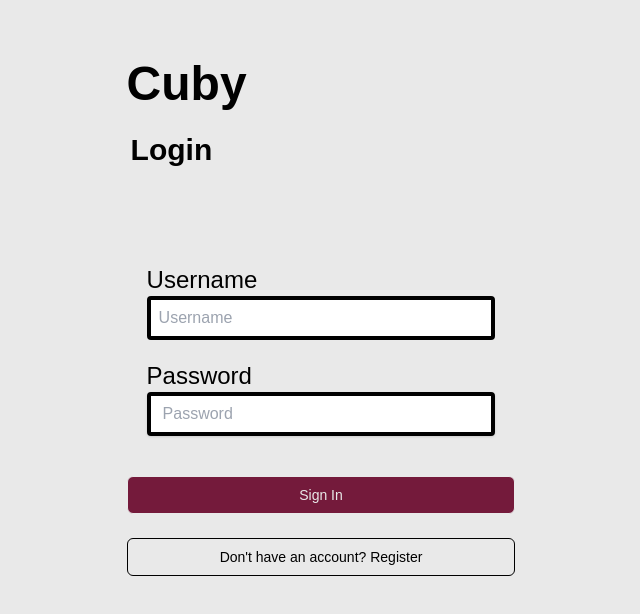
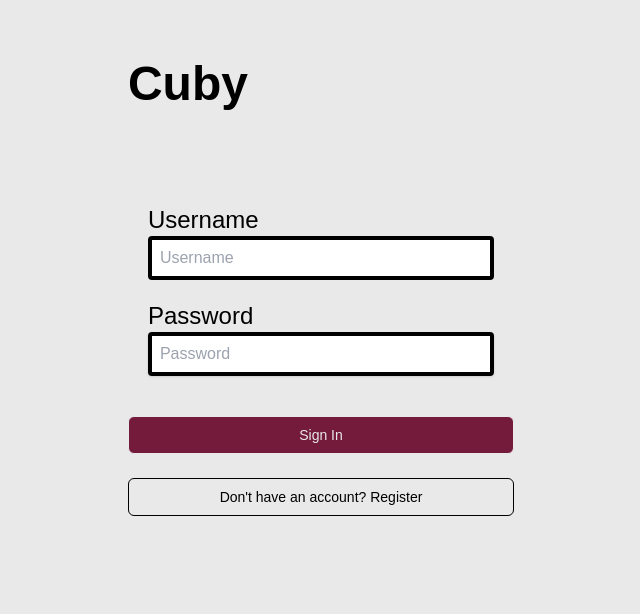
Before and after one commit to bout0047/cuby-frontend, a SvelteKit app: page /login in a window 1280 px wide. Shown: the top 614 px of the page, without its empty margins (319-959 px from the left). Built offline with nearby package versions, Linux system fonts and the light colour scheme.

Commit message:
linter complete

```diff
--- a/src/lib/components/NavBar.svelte
+++ b/src/lib/components/NavBar.svelte
@@ -19,7 +19,7 @@
     <footer class="mt-auto fixed inset-x-0 bottom-0 bg-royalBlue">
           <nav class="grid grid-cols-6 gap-4 p-4 md:p-8 rounded-md ">
             <a href="/home" class="text-3xl rounded-md text-center shadow-lg bg-royalBlue"><i class="fa-solid fa-house" style="color: #FFFDD0;"></i></a>
-            <a href="/profile" class=" text-center p-1 text-3xl rounded-md shadow-lg bg-royalBlue text-3xl"><i class="fa-solid fa-user" style="color: #FFFDD0;" ></i></a>
+            <a href="/profile" class=" text-center p-1 text-3xl rounded-md shadow-lg bg-royalBlue"><i class="fa-solid fa-user" style="color: #FFFDD0;" ></i></a>
             <a href="/events" data-testid="events-icon" class=" p-1 text-center rounded-md text-3xl shadow-lg bg-royalBlue"><i class="fa-brands fa-elementor" style="color: #FFFDD0;"></i></a>
             <a href="/calendar" class=" p-1 rounded-md text-center text-3xl shadow-lg bg-royalBlue"><i class="fa-solid fa-calendar-days" style="color:#FFFDD0;"></i></a>
             <a href="/stats" class=" p-1 rounded-md text-center text-3xl shadow-lg bg-royalBlue"><i class="fa-solid fa-chart-simple" style="color:#FFFDD0;"></i></a>
--- a/src/lib/components/TopNav.svelte
+++ b/src/lib/components/TopNav.svelte
@@ -16,6 +16,7 @@
       src="../src/img/stokstraart.png"
       alt="Profile Picture"
       class="rounded-full shadow-md ml-4 mb-4 w-14 h-14"
+      aria-hidden="true"
     />
   </a>
 
--- a/src/routes/events/+page.svelte
+++ b/src/routes/events/+page.svelte
@@ -32,7 +32,7 @@
               <div
                 class="ml-12 w-30 top-0 right-0 font-bold rounded-tr-lg bg-aquamarine text-white p-2 w-1/4"
               >
-                17 Jan 2024
+                {event.date}
             </div>
             </div>
             <div class="flex">
--- a/src/routes/login/+page.svelte
+++ b/src/routes/login/+page.svelte
@@ -61,7 +61,7 @@
           }
         }
       } catch (error) {
-        console.error('Error during user registration:', error.message);
+        console.error('Error during user registration:', error);
       }
     }
   };
@@ -73,17 +73,14 @@
       <h2 class="mt-6 text-5xl font-extrabold">
         Cuby
       </h2>
-      <h3 class="ml-1 mt-6 text-3xl font-extrabold">
-        Login
-      </h3>
     </div>
       <form class="mt-24" action="#">
         <input type="hidden" name="remember" value="true">
-        <div class="rounded-md mb-10">
+        <div class="rounded-md  mb-10">
           <div class="m-5">
             <label for="username" class="text-2xl">Username</label>
               <input
-                  class="border-4 rounded w-full p-2 leading-tight text-black"
+                  class=" border-4 rounded w-full p-2 leading-tight text-black hover:text-black"
                   id="username"
                   type="username"
                   placeholder="Username"
@@ -96,7 +93,7 @@
           <div class="m-5">
               <label for="password" class="text-2xl">Password</label>
               <input
-              class="shadow appearance-none border-4 rounded w-full py-2 px-3 leading-tight text-black"
+              class="shadow appearance-none border-4 rounded w-full p-2 leading-tight focus:outline-none focus:shadow-outline text-black hover:text-black"
                   type="password"
                   placeholder="Password"
                   bind:value={password}
@@ -109,7 +106,7 @@
         <div>
             <button
             type="button"
-            class="group relative w-full flex justify-center py-2 px-4 border border-transparent text-sm font-medium rounded-md text-white bg-royalRed text-platinum"
+            class="group relative w-full flex justify-center py-2 px-4 border border-transparent text-sm font-medium rounded-md text-white bg-indigo-600 hover:bg-indigo-700 focus:outline-none focus:ring-2 focus:ring-offset-2 focus:ring-indigo-500 bg-royalRed text-platinum"
                 on:click="{loginUser}"
             >
                 Sign In
```
Also changed, not shown: .eslintrc.cjs (added), setupTest.js (line endings or trailing spaces), 1 other file (tests, documents, lock files or other folders).
